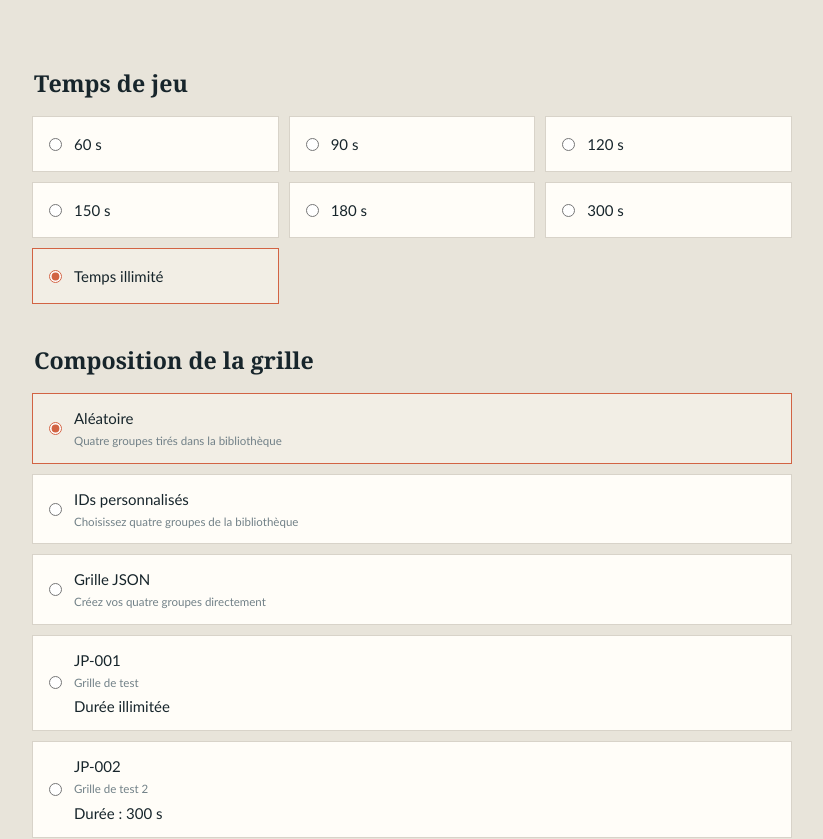
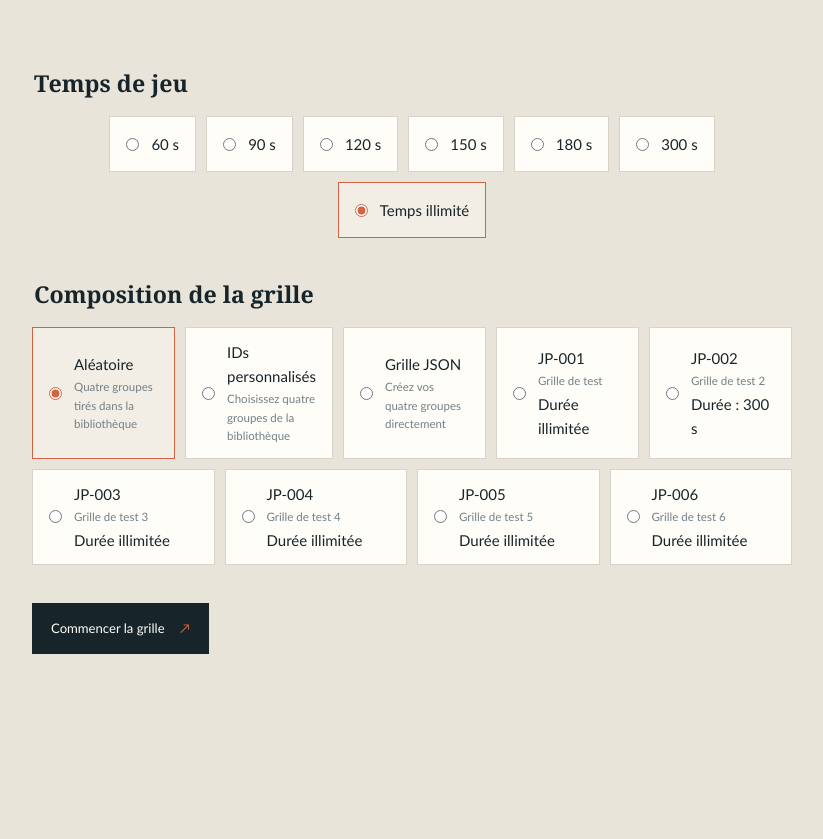
Before and after one commit to John-Paul-DUBECQ/onlyConnectJP, a Vue app: page /grid in a window 1280 px wide. Shown: the part 486-1325 px from the top of the page, without its empty margins (80-903 px from the left). After the commit the page ends 1172 px from the top, so only its background shows below. Built offline with nearby package versions, Linux system fonts and the light colour scheme; the HTML template or start-up script is replaced by a standard one.

Commit message:
Grille 5 + fix liste des seeds

```diff
--- a/src/games/grid/GridSetup.vue
+++ b/src/games/grid/GridSetup.vue
@@ -230,7 +230,9 @@ legend {
 }
 
 .option-list {
-  display: grid;
+  display: flex;
+  flex-wrap: wrap;
+  justify-content: center;
   gap: 10px;
 }
 
@@ -267,6 +269,10 @@ legend {
 .option-card span {
   display: grid;
   gap: 2px;
+}
+
+.seed-card {
+  flex: 1;
 }
 
 .seed-card small {
--- a/src/games/grid/data/grid.ts
+++ b/src/games/grid/data/grid.ts
@@ -12,6 +12,21 @@ export type GridSeed = {
 }
 
 export const gridGroups: GridGroup[] = [
+  {
+    id: 1,
+    title: 'Surnoms de Carolingiens',
+    items: ['Bref', 'Outremer', 'Pieux', 'Grand'],
+  },
+  {
+    id: 2,
+    title: 'Poly_____',
+    items: ['Gone', 'Mère', 'Game', 'Glotte'],
+  },
+  {
+    id: 3,
+    title: 'Homophone de ville française',
+    items: ['Reine', 'Lion', 'Quand', 'L\'Ile'],
+  },
   {
     id: 4,
     title: 'Mots associés à la mer',
@@ -107,6 +122,11 @@ export const gridGroups: GridGroup[] = [
     title: 'Capitales des Etats d\'Amérique',
     items: ['Providence', 'Montpelier', 'Pierre', 'Baton Rouge'],
   },
+  {
+    id: 23,
+    title: 'Mots de l\'alphabet phonétique international',
+    items: ['Bravo', 'Lima', 'Oscar', 'Echo'],
+  }
 ]
 
 export const gridSeeds: GridSeed[] = [
@@ -130,5 +150,14 @@ export const gridSeeds: GridSeed[] = [
     description: 'Grille de test 4',
     groupIds: [15, 22, 20, 21],
   },
-
+  {
+    seed: 'JP-005',
+    description: 'Grille de test 5',
+    groupIds: [3, 3, 3, 3],
+  },
+  {
+    seed: 'JP-006',
+    description: 'Grille de test 6',
+    groupIds: [3, 2, 23, 1],
+  },
 ]
```
